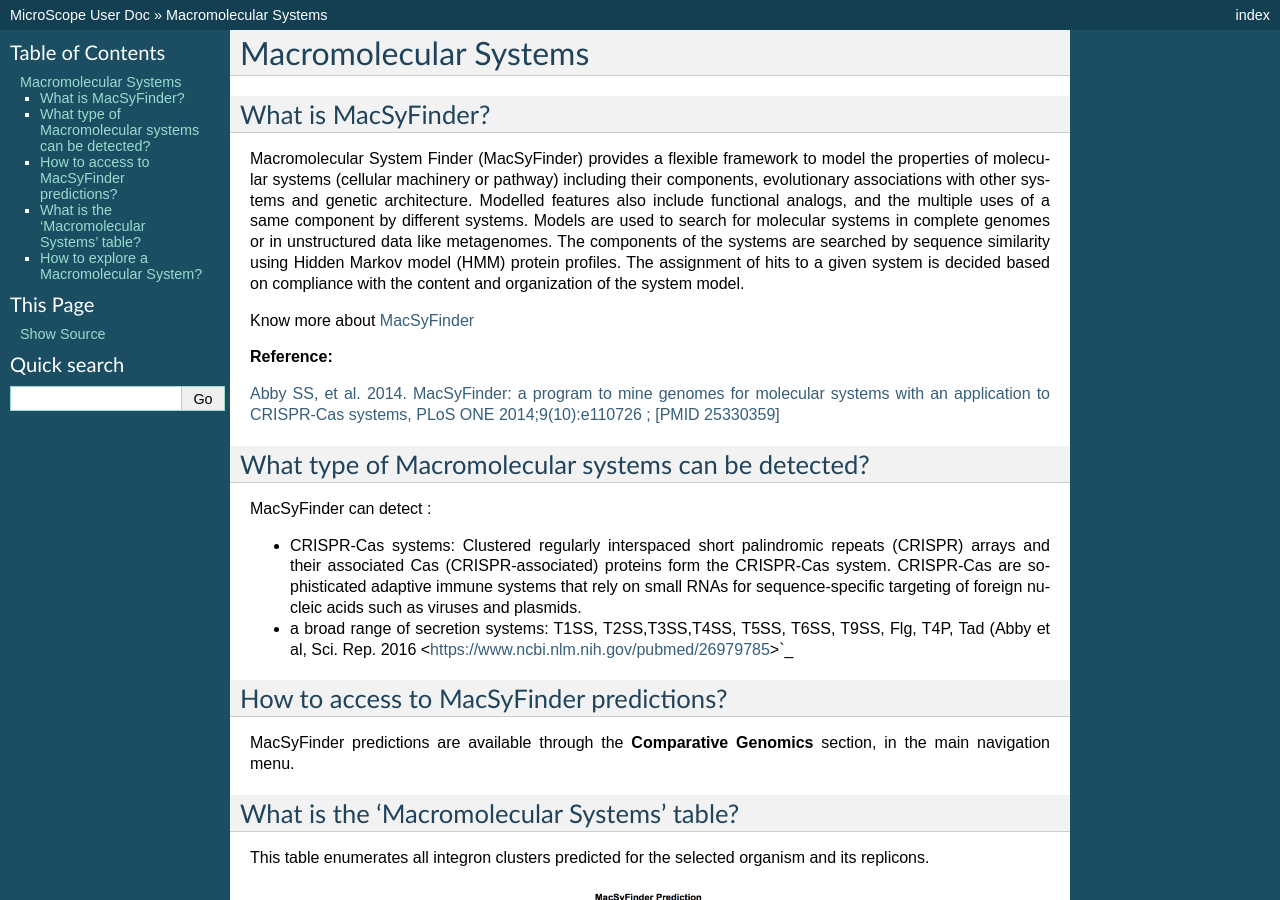
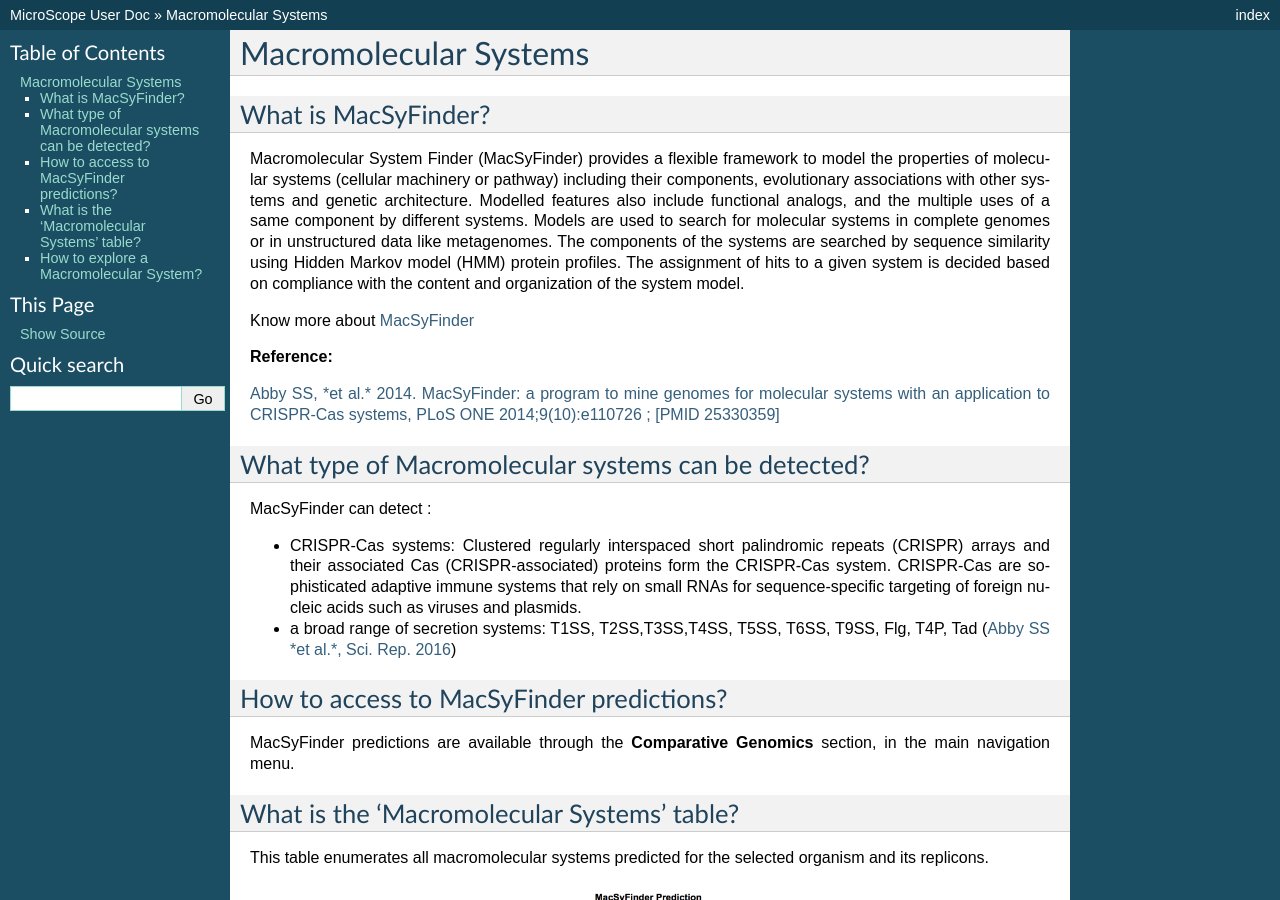
Before and after one commit to labgem/microscope-user-doc, a Sphinx documentation site: the page built from docs/content/compgenomics/macsyfinder.rst, in a window 1280 px wide and 900 px high. Built offline with Sphinx 7.4.7, drawn with Linux system fonts in a browser that asks for light colours; formulas are drawn with MathJax 3.

Commit message:
Update macsyfinder.rst

```diff
--- a/docs/content/compgenomics/macsyfinder.rst
+++ b/docs/content/compgenomics/macsyfinder.rst
@@ -12,7 +12,7 @@
 
 **Reference:**
 
-`Abby SS, et al. 2014. MacSyFinder: a program to mine genomes for molecular systems with an application to CRISPR-Cas systems, PLoS ONE 2014;9(10):e110726 ; [PMID 25330359] <http://www.ncbi.nlm.nih.gov/pubmed/25330359>`_
+`Abby SS, *et al.* 2014. MacSyFinder: a program to mine genomes for molecular systems with an application to CRISPR-Cas systems, PLoS ONE 2014;9(10):e110726 ; [PMID 25330359] <http://www.ncbi.nlm.nih.gov/pubmed/25330359>`_
 
 
 What type of Macromolecular systems can be detected?
@@ -21,7 +21,7 @@
 MacSyFinder can detect :
 
 * CRISPR-Cas systems: Clustered regularly interspaced short palindromic repeats (CRISPR) arrays and their associated Cas (CRISPR-associated) proteins form the CRISPR-Cas system. CRISPR-Cas are sophisticated adaptive immune systems that rely on small RNAs for sequence-specific targeting of foreign nucleic acids such as viruses and plasmids.
-* a broad range of secretion systems: T1SS, T2SS,T3SS,T4SS, T5SS, T6SS, T9SS, Flg, T4P, Tad (Abby et al, Sci. Rep. 2016 <https://www.ncbi.nlm.nih.gov/pubmed/26979785>`_
+* a broad range of secretion systems: T1SS, T2SS,T3SS,T4SS, T5SS, T6SS, T9SS, Flg, T4P, Tad (`Abby SS *et al.*, Sci. Rep. 2016 <https://www.ncbi.nlm.nih.gov/pubmed/26979785>`_)
 
 
 How to access to MacSyFinder predictions?
@@ -33,7 +33,7 @@
 What is the 'Macromolecular Systems' table?
 --------------------------------------------------------
 
-This table enumerates all integron clusters predicted for the selected organism and its replicons.
+This table enumerates all macromolecular systems predicted for the selected organism and its replicons.
 
 .. image:: img/macromolecular_systems.png
 
```
